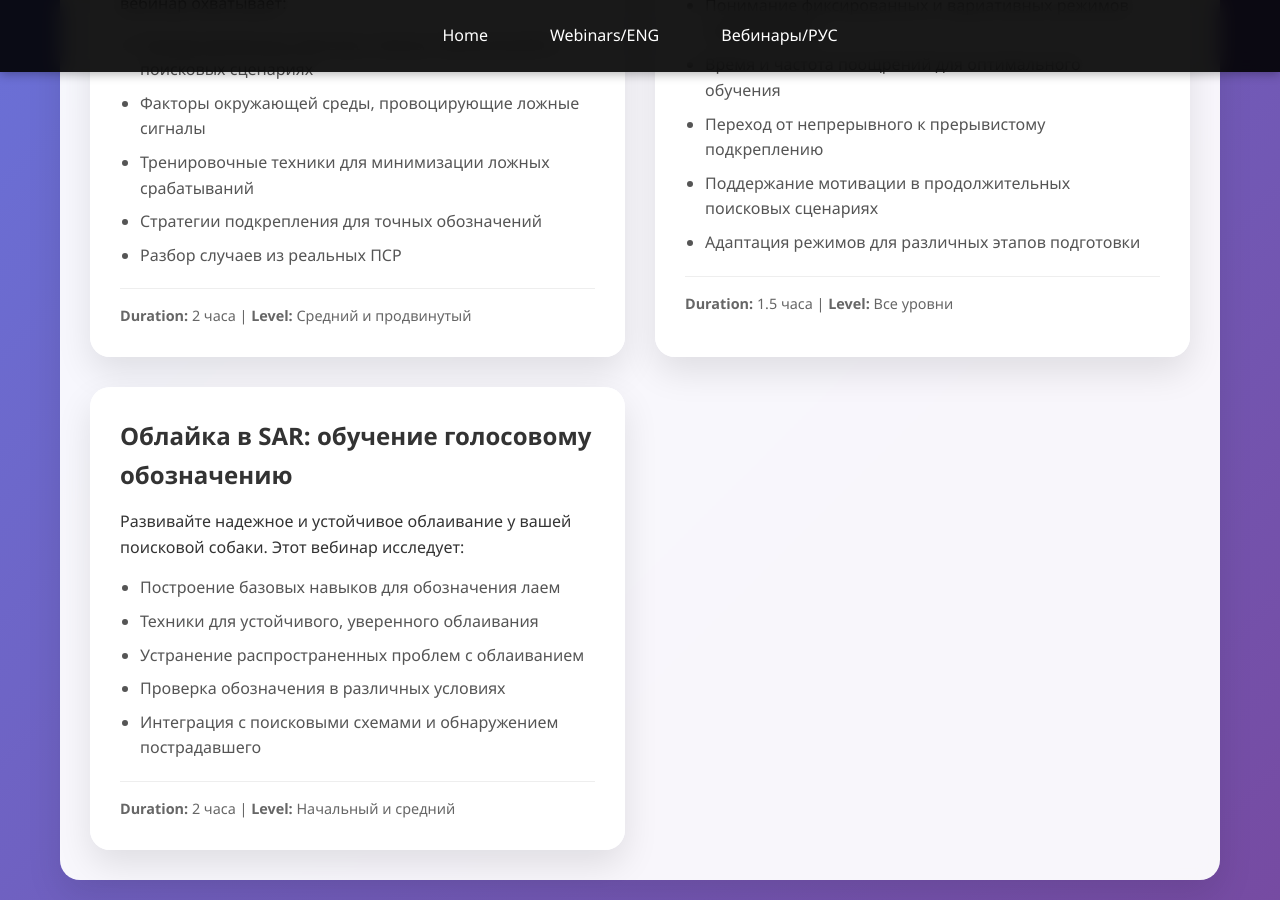
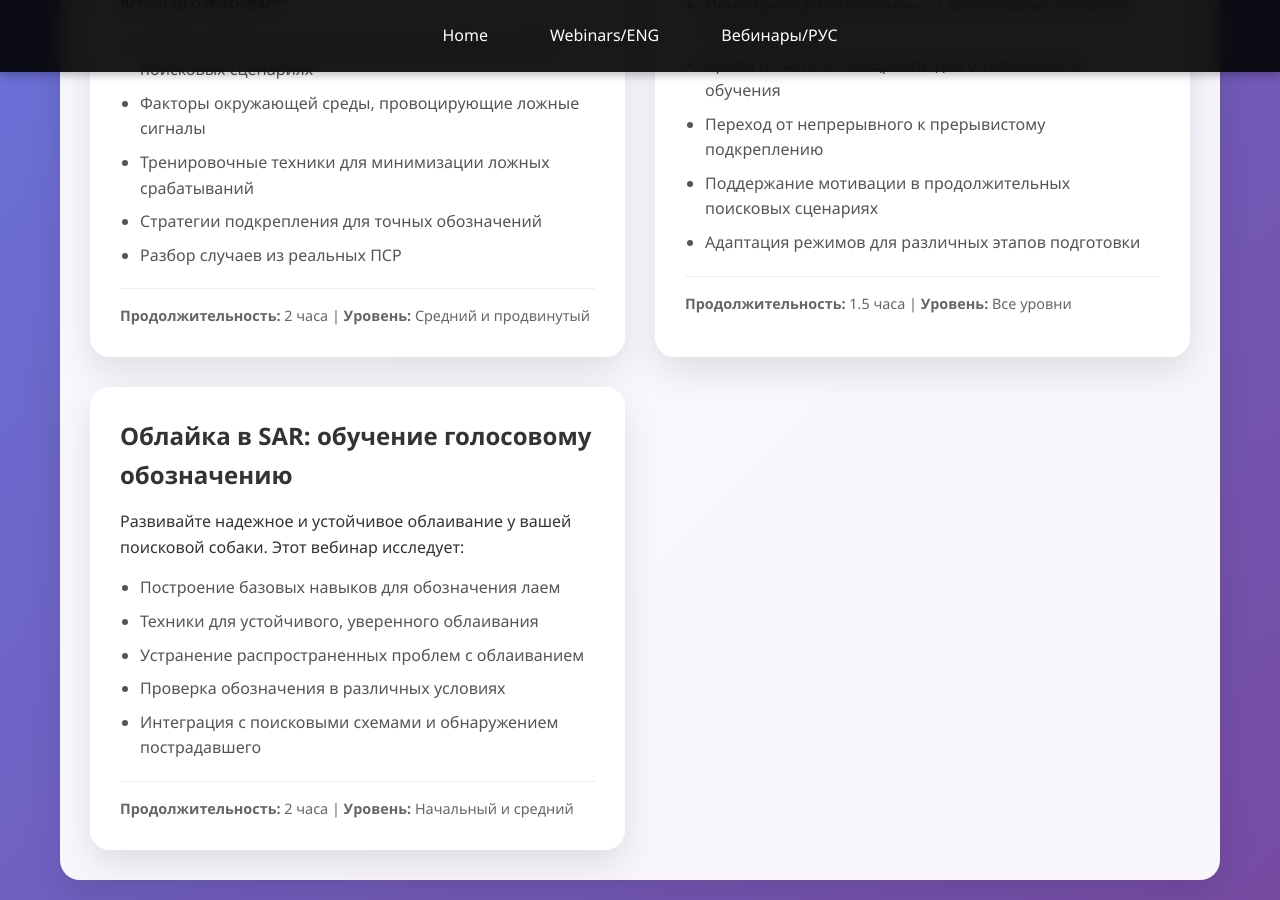
Before and after one commit to vadika/workingdog.fi, a Jekyll site: the page built from webinars-rus.html, in a window 1280 px wide and 900 px high, scrolled down 789 px. Built offline with Jekyll 4.4.1, drawn with Linux system fonts in a browser that asks for light colours; some of the changed text lies outside the part shown.

Commit message:
Fix webinar include parameters to use include. prefix for proper variable access
- Fixed available_webinars_text, duration_text, and level_text parameters
- Fixed webinar_data references to use include.webinar_data
- This ensures all passed parameters are properly accessible in the include

🤖 Generated with [Claude Code](https://claude.ai/code)

Co-Authored-By: Claude <noreply@anthropic.com>

```diff
--- a/_includes/webinars.html
+++ b/_includes/webinars.html
@@ -1,22 +1,22 @@
 <section class="section">
     <div class="webinar-header">
-        <h1>{{ webinar_data.title }}</h1>
-        <p class="lead">{{ webinar_data.description }}</p>
-        <p class="registration-prompt">{{ webinar_data.registration_prompt }}</p>
+        <h1>{{ include.webinar_data.title }}</h1>
+        <p class="lead">{{ include.webinar_data.description }}</p>
+        <p class="registration-prompt">{{ include.webinar_data.registration_prompt }}</p>
         <div class="registration-button">
-            <a href="{{ webinar_data.registration_url }}"
+            <a href="{{ include.webinar_data.registration_url }}"
                class="button"
                target="_blank"
                rel="noopener noreferrer">
-                {{ webinar_data.registration_text }}
+                {{ include.webinar_data.registration_text }}
             </a>
         </div>
     </div>
 
-    <h2 class="webinars-title">{{ available_webinars_text | default: "Available Webinars" }}</h2>
+    <h2 class="webinars-title">{{ include.available_webinars_text | default: "Available Webinars" }}</h2>
 
     <div class="webinars-grid">
-        {% for webinar in webinar_data.webinars %}
+        {% for webinar in include.webinar_data.webinars %}
         <div class="webinar-item">
             <h3>{{ webinar.title }}</h3>
             <p>{{ webinar.description }}</p>
@@ -25,7 +25,7 @@
                 <li>{{ topic }}</li>
                 {% endfor %}
             </ul>
-            <p class="webinar-meta"><strong>{{ duration_text | default: "Duration" }}:</strong> {{ webinar.duration }} | <strong>{{ level_text | default: "Level" }}:</strong> {{ webinar.level }}</p>
+            <p class="webinar-meta"><strong>{{ include.duration_text | default: "Duration" }}:</strong> {{ webinar.duration }} | <strong>{{ include.level_text | default: "Level" }}:</strong> {{ webinar.level }}</p>
         </div>
         {% endfor %}
     </div>
```
